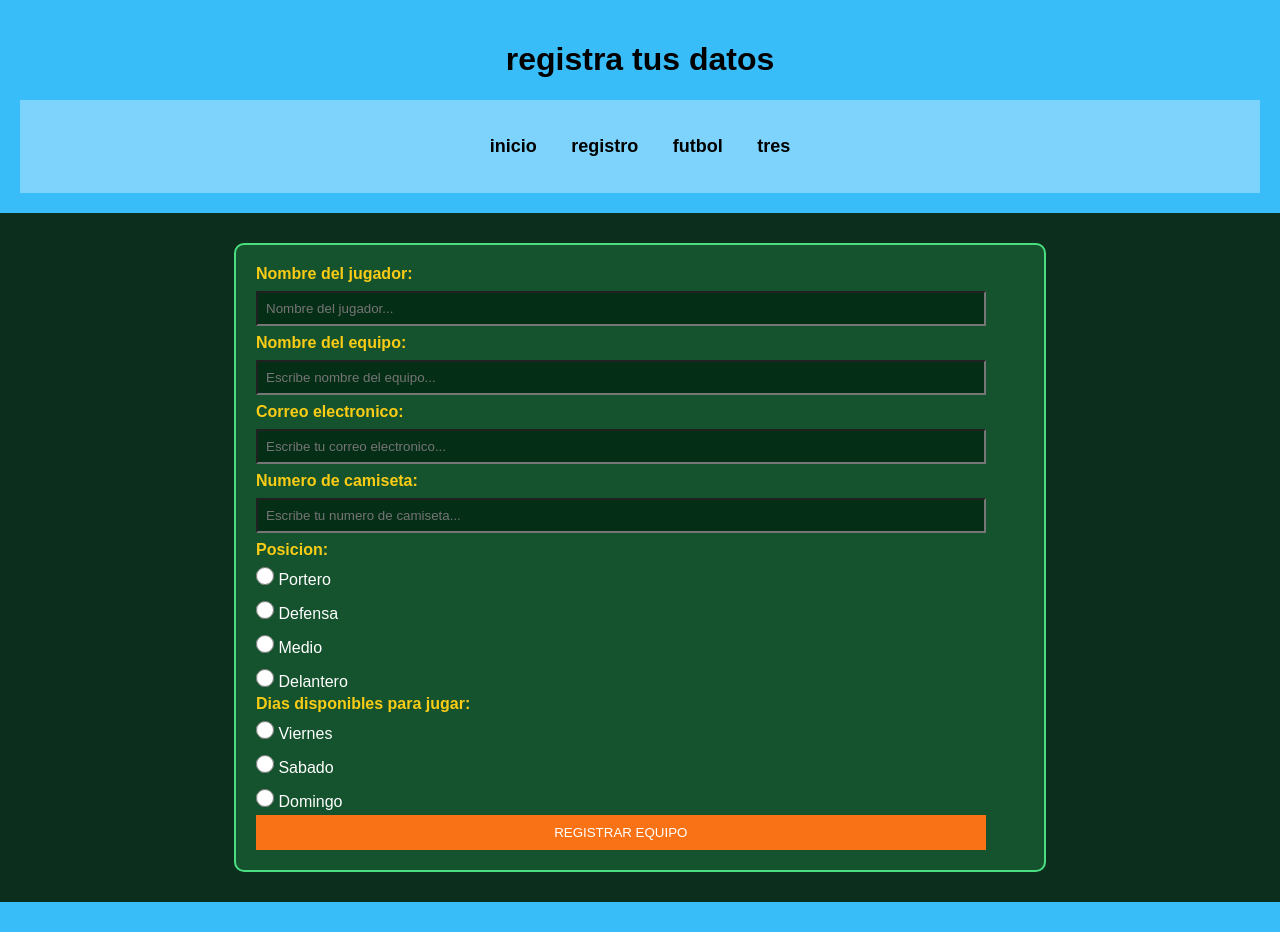
After one commit to juanjcmtz25-ops/JJAC, a Django app: page /futbol in a window 1280 px wide. The commit adds this page. Run offline with Django 5.2, Linux system fonts and the light colour scheme.

Commit message:
actualizacion de estilos y vistas

```diff
--- a/cortes/static/cortes/style.css
+++ b/cortes/static/cortes/style.css
@@ -1,23 +1,24 @@
 body {
-    font-family: Arial, sans-serif;
+    font-family: arial, sans-serif;
     margin: 0;
-    background-color: #57c2b4;
-    color: #0a0909;
+    background-color: #e0f2fe;
+    color: #0f172a;
 }
 
 /* ENCABEZADO */
 header {
-    background-color: rgb(66, 146, 1);
-    color: rgba(5, 5, 5, 0.186);
+    background-color: #38bdf8;
+    color: #000000;
     text-align: center;
     padding: 20px;
 }
 
-/* MENÚ */
+/* MENU */
 nav {
-    background-color: #f09f76;
+    background-color: #7dd3fc;
     padding: 10px;
 }
+
 nav ul {
     list-style: none;
     padding: 0;
@@ -29,18 +30,19 @@ nav li {
 }
 
 nav a {
-    color: rgb(0, 0, 0);
+    color: #000000;
+    font-size: 18px;
     text-decoration: none;
     font-weight: bold;
 }
 
 nav a:hover {
-    color: #ceb41f;
+    color: #1d4ed8;
 }
 
 /* CONTENIDO PRINCIPAL */
 .bienvenida {
-    background-color: srgb(203, 201, 201);
+    background-color: #ffffff;
     text-align: center;
     padding: 50px 20px;
     margin: 30px;
@@ -48,7 +50,7 @@ nav a:hover {
 }
 
 .bienvenida h2 {
-    color: rgb(197, 114, 114);
+    color: #0369a1;
 }
 
 .bienvenida p {
@@ -56,10 +58,73 @@ nav a:hover {
     line-height: 1.6;
 }
 
-/* PIE DE PÁGINA */
+/* PIE DE PAGINA */
 footer {
-    background-color: rgb(199, 199, 201);
-    color: rgb(0, 0, 0);
+    background-color: #38bdf8;
+    color: #000000;
     text-align: center;
     padding: 15px;
 }
+
+form {
+    background-color: #ffffff;
+    width: 60%;
+    margin: 30px auto;
+    padding: 20px;
+    border-radius: 10px;
+}
+
+input, select, textarea {
+    width: 95%;
+    padding: 8px;
+    margin: 8px 0;
+    box-sizing: border-box;
+    background-color: #f1f5f9;
+}
+
+button {
+    background-color: #f97316;
+    color: #ffffff;
+    padding: 10px;
+    border: none;
+    width: 95%;
+    cursor: pointer;
+}
+
+input[type="checkbox"],
+input[type="radio"] {
+    accent-color: rgb(0, 0, 0);
+    width: 18px;
+    height: 18px;
+    cursor: pointer;
+}
+
+label {
+    font-weight: bold;
+    background-color: transparent;
+}
+
+.futbol-page {
+    background-color: #0b2e1d;
+    color: #ffffff;
+}
+
+.futbol-page form {
+    background-color: #14532d;
+    border: 2px solid #4ade80;
+}
+
+.futbol-page label {
+    background-color: transparent;
+    color: #facc15;
+}
+
+.futbol-page input, .futbol-page select, .futbol-page textarea {
+    background-color: #052e16;
+    color: #ffffff;
+}
+
+.futbol-page button {
+    background-color: #f97316;
+    color: #ffffff;
+}
--- /dev/null
+++ b/cortes/templates/cortes/futbol.html
@@ -0,0 +1,53 @@
+{% load static %}
+<!DOCTYPE html>
+<html lang="es">
+<head>
+    <meta charset="UTF-8">
+    <meta name="viewport" content="width=device-width, initial-scale=1.0">
+    <title>futbol</title>
+
+    <link rel="stylesheet" href="{% static 'cortes/style.css' %}">
+</head>
+
+<body class="futbol-page"> <l--contenido-->
+
+    <!-- ENCABEZADO -->
+    <header>
+        <h1>registra tus datos</h1>
+
+        <!-- MENÚ DE NAVEGACIÓN -->
+        <nav>
+            <ul>
+                <li><a href="inicio">inicio</a></li>
+                <li><a href="registro">registro</a></li>
+                <li><a href="futbol">futbol</a></li>
+                <li><a href="#">tres</a></li>
+            </ul>
+        </nav>
+    </header>
+
+<form method="post">
+    <label>Nombre del jugador:</label>
+    <input type="text" name="nombre del jugador" placeholder="Nombre del jugador..." required>
+    <label>Nombre del equipo:</label>
+    <input type="text" name="nombre del equipo" placeholder="Escribe nombre del equipo..." required>
+    <label>Correo electronico:</label>
+    <input type="text" name="correo electronico" placeholder="Escribe tu correo electronico..." required>
+    <label>Numero de camiseta:</label>
+    <input type="number" name="numero" min="1" max="67" placeholder="Escribe tu numero de camiseta..." required>
+    <label>Posicion:</label><br>
+    <input type="radio" name="posicion" value="portero"> Portero<br>
+    <input type="radio" name="posicion" value="defensa"> Defensa<br>
+    <input type="radio" name="posicion" value="medio"> Medio<br>
+    <input type="radio" name="posicion" value="delantero"> Delantero<br>
+    <label>Dias disponibles para jugar:</label><br>
+    <input type="radio" name="dias_disponibles" value="viernes"> Viernes<br>
+    <input type="radio" name="dias_disponibles" value="sabado"> Sabado<br>
+    <input type="radio" name="dias_disponibles" value="domingo"> Domingo<br>
+    <button type="submit">REGISTRAR EQUIPO</button>
+</form>
+
+  <!-- pie de página -->
+  <footer>
+</body>
+</html>
--- a/cortes/views.py
+++ b/cortes/views.py
@@ -2,3 +2,7 @@ from django.shortcuts import render
 
 def inicio (request):
     return render (request, "cortes/inicio.html")
+def registro(request):
+    return render (request, "cortes/formregistro.html")
+def futbol(request):
+    return render (request, "cortes/futbol.html")
--- a/jjac/urls.py
+++ b/jjac/urls.py
@@ -20,5 +20,9 @@ from cortes import views
 
 urlpatterns = [
     path('admin/', admin.site.urls),
-    path('', views.inicio),
-]
+    path('', views.inicio, name= 'inicio'),
+    path('inicio', views.inicio, name= 'inicio'),
+    path('registro', views.registro, name= 'registro'),
+    path('futbol', views.futbol, name= 'futbol'),
+
+    ]
```
Also changed, not shown: cortes/templates/cortes/formregistro.html (added, +52 -0 lines), cortes/templates/cortes/inicio.html (+10 -10 lines).
